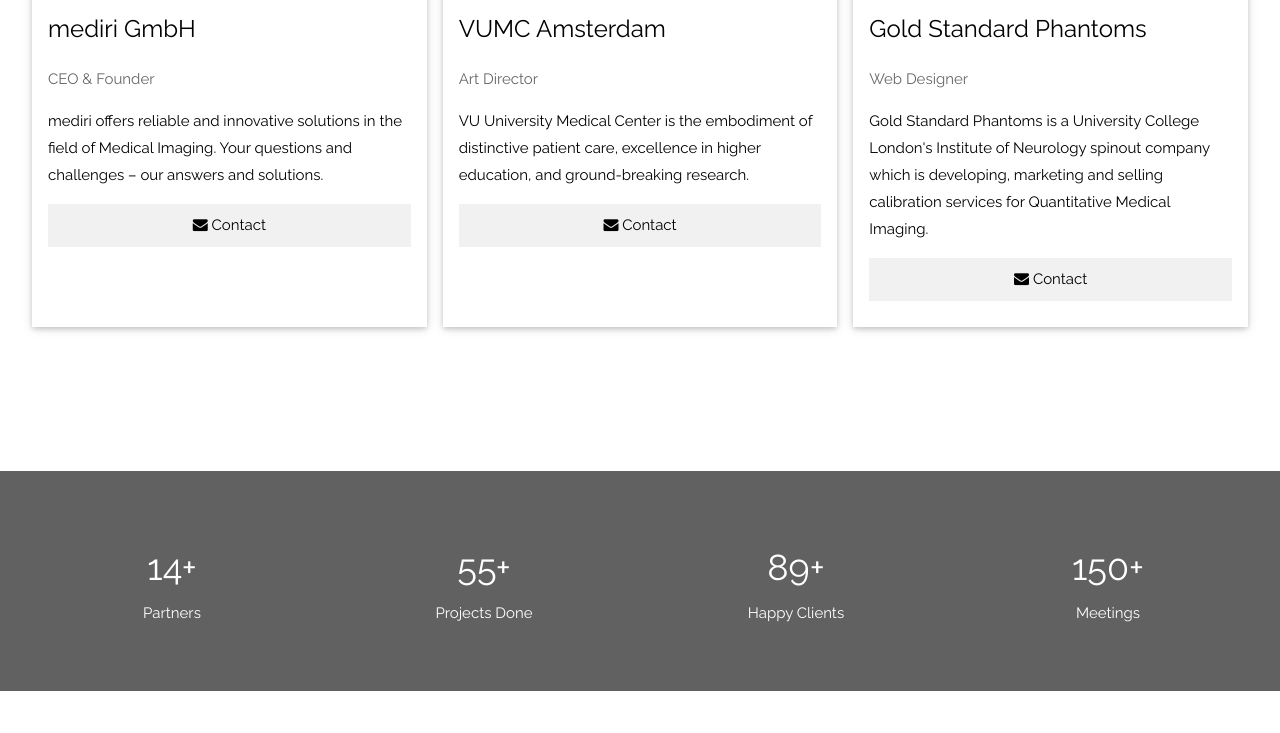
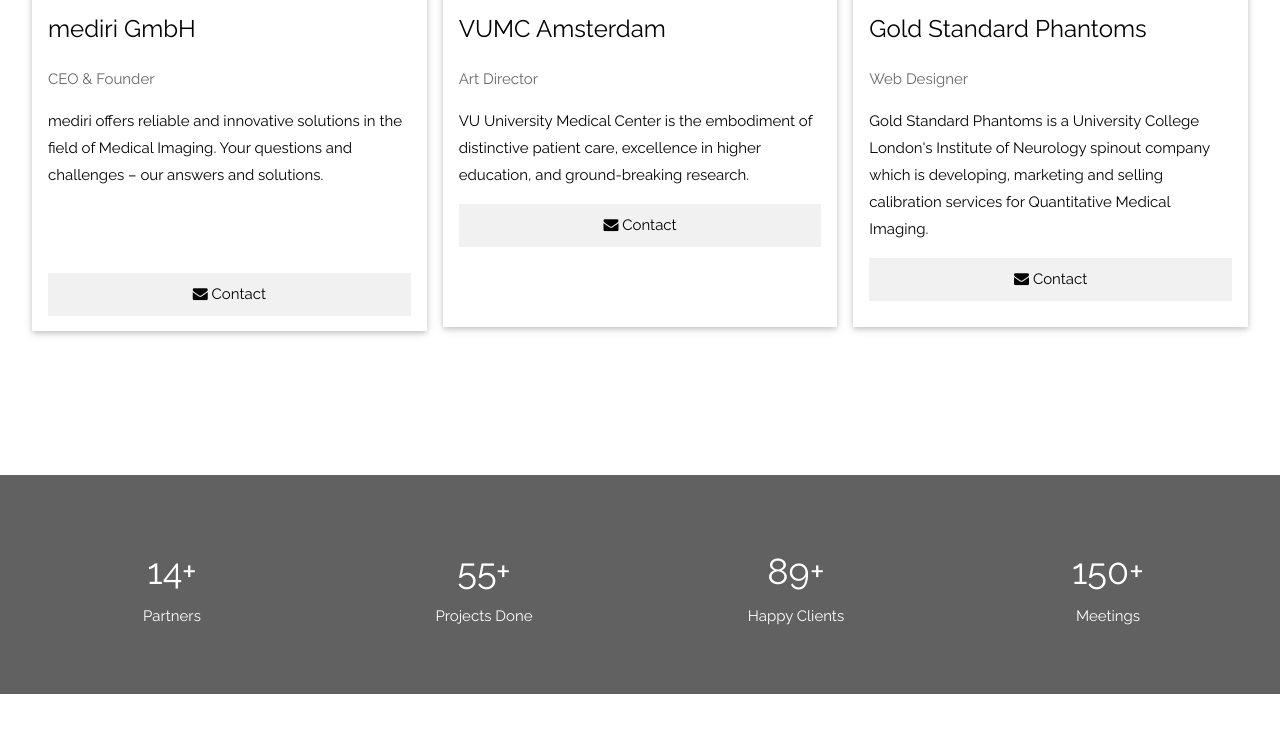
Before and after one commit to matreiber/aspire, a plain HTML site: page index.html in a window 1280 px wide. Shown: the part 2401-3134 px from the top of the page. Drawn offline with nearby package versions, Linux system fonts and the light colour scheme.

Commit message:
test with paragraph div min height

```diff
--- a/index.html
+++ b/index.html
@@ -127,10 +127,12 @@ body, html {
     <div class="w3-col l4 m6 w3-margin-bottom">
       <div class="w3-card">
         <img src="./images/mediri_logo.png" alt="John" style="width:100%">
-        <div class="w3-container" style="min-height:330px;">
+        <div class="w3-container">
           <h3>mediri GmbH</h3>
           <p class="w3-opacity">CEO & Founder</p>
+          <div style="min-height:150px;">
           <p>mediri offers reliable and innovative solutions in the field of Medical Imaging. Your questions and challenges – our answers and solutions.</p>
+          </div>
           <p><button class="w3-button w3-light-grey w3-block" onclick=" window.open('https://mediri.com/','_blank')"><i class="fa fa-envelope"></i> Contact</button></p>
         </div>
       </div>
```
